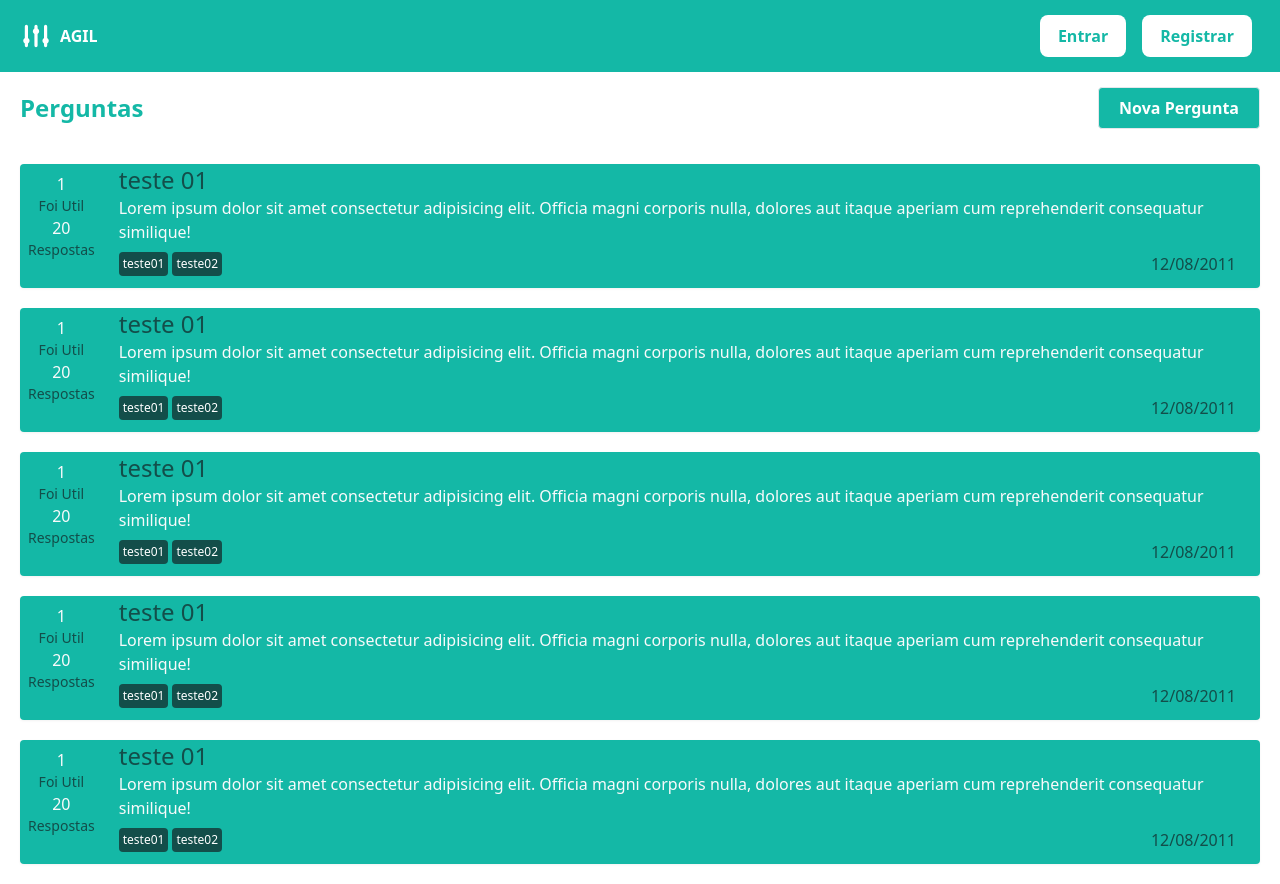
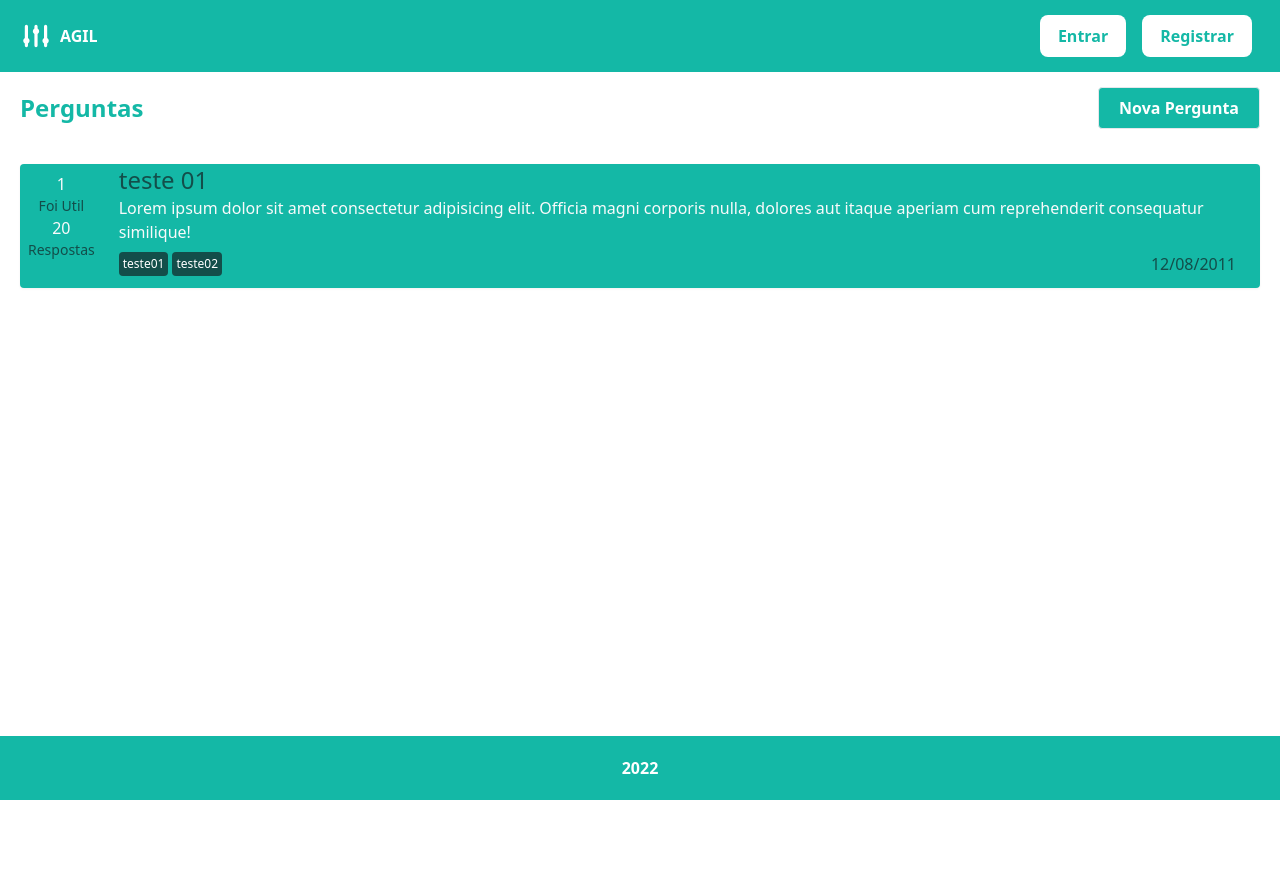
Before and after one commit to PA2-AGIL/frontend-reborn, a Next.js app: page /perguntas in a window 1280 px wide. After the commit the page ends 800 px from the top, so only its background shows below. Built offline with nearby package versions, Linux system fonts and the light colour scheme.

Commit message:
feat: Add footer and some odd styles

```diff
--- /dev/null
+++ b/components/footer.tsx
@@ -0,0 +1,11 @@
+import React from 'react';
+
+const Footer = () => {
+  return (
+    <div className="text-center bg-teal-500 p-5">
+      <p className="font-semibold text-white">2022</p>
+    </div>
+  );
+};
+
+export default Footer;
--- a/components/header.tsx
+++ b/components/header.tsx
@@ -8,7 +8,7 @@ const Header = () => {
   return (
     <nav className="flex items-center justify-between flex-wrap bg-teal-500 p-5">
       <div>
-        <Link href="#">
+        <Link href="/">
           <a className="flex items-center text-white font-bold">
             <AdjustmentsIcon className="w-8  h-8 mr-2" />
             <p>AGIL</p>
--- a/components/questionCard.tsx
+++ b/components/questionCard.tsx
@@ -11,7 +11,7 @@ const QuestionCard: React.FC<{
   date: string;
 }> = ({ id, title, description, rate = 0, answers = 0, tags, date }) => {
   return (
-    <Link href={`/${id}`}>
+    <Link href={`perguntas/${id}`}>
       <div className="flex m-5 bg-teal-500 rounded text-gray-50 drop-shadow-sm hover:cursor-pointer">
         <div className="text-center p-2">
           <div>
--- a/pages/perguntas/index.tsx
+++ b/pages/perguntas/index.tsx
@@ -1,19 +1,20 @@
 import Head from 'next/head';
 import Link from 'next/link';
 import React from 'react';
+import Footer from '../../components/footer';
 import Header from '../../components/header';
 import QuestionCard from '../../components/questionCard';
 
 const index = () => {
-  const [questions, setQuestions] = React.useState([1, 2, 3, 4, 5]);
+  const [questions, setQuestions] = React.useState([1]);
 
   return (
-    <>
+    <div className="h-screen flex flex-col">
       <Head>
         <title>Perguntas</title>
       </Head>
-
       <Header />
+      <main className="h-full">
         <div className="flex justify-between items-center">
           <h1 className="text-2xl m-5 text-teal-500 font-bold">Perguntas</h1>
           <Link href={'#'}>
@@ -37,7 +38,9 @@ const index = () => {
             );
           })}
         </div>
-    </>
+      </main>
+      <Footer />
+    </div>
   );
 };
 
```
Lines whose indentation alone changed are shown as unchanged.
